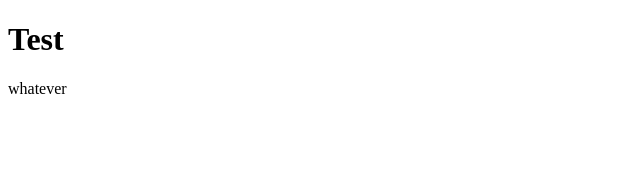
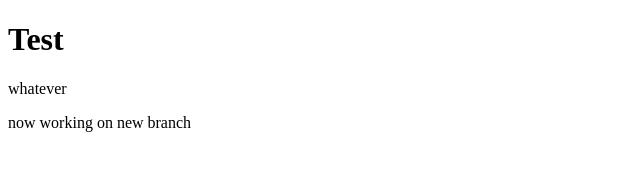
Before and after one commit to Jhosua1769/git101, a plain HTML site: page index.html in a window 1280 px wide. Shown: the whole page, without its empty margins (0-640 px from the left). Drawn offline with Linux system fonts and the light colour scheme.

Commit message:
added div tag

```diff
--- a/index.html
+++ b/index.html
@@ -8,5 +8,6 @@
 <body>
     <h1>Test</h1>
     <p>whatever</p>
+    <div><p>now working on new branch</p></div>
 </body>
 </html>
```
